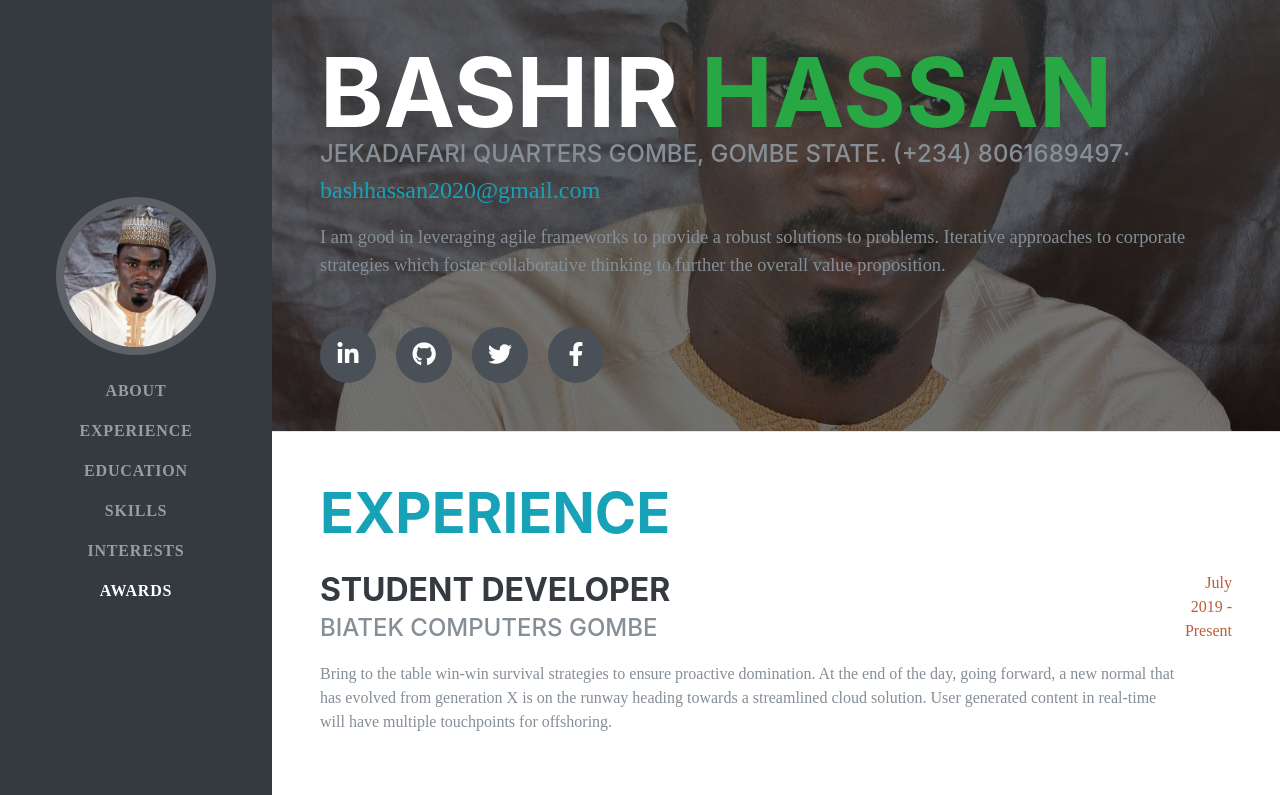
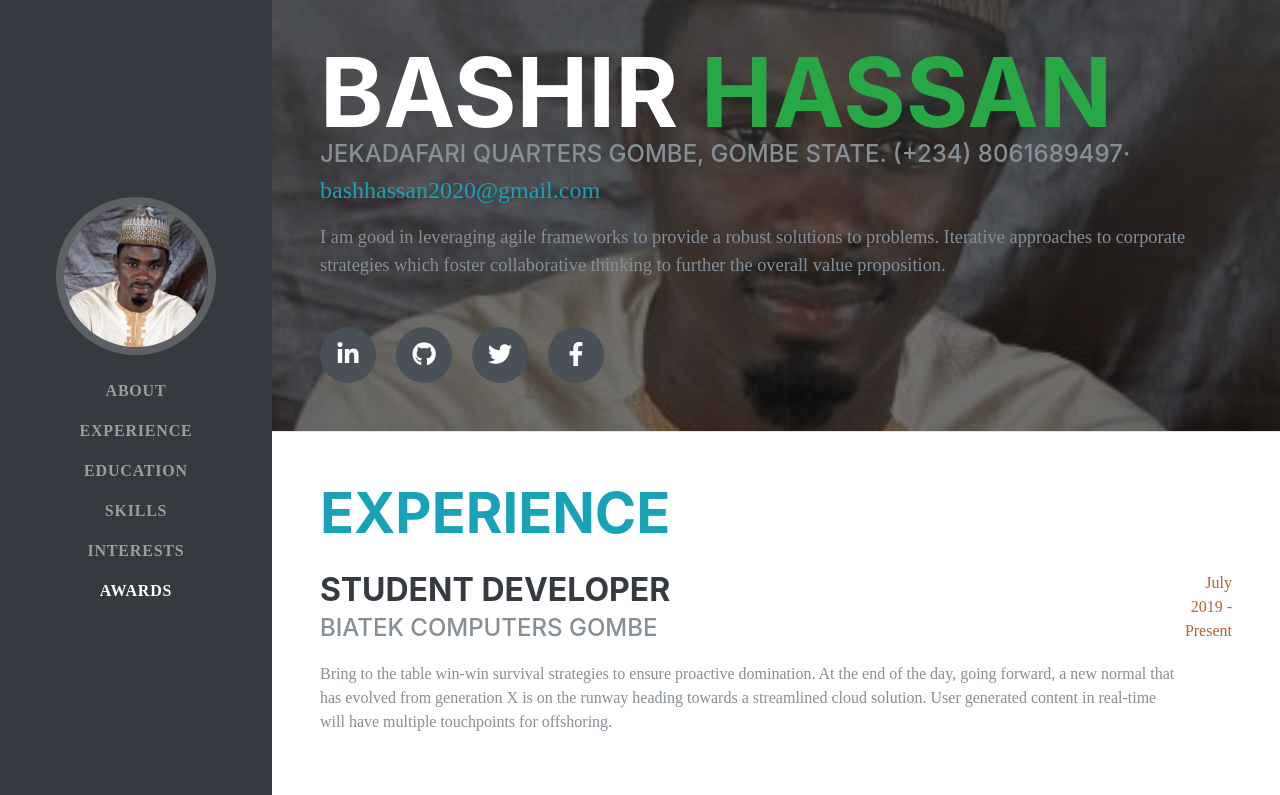
Before and after one commit to BashirHassan/portfolio, a plain HTML site: page index.html in a window 1280 px wide. Shown: the top 795 px of the page. Drawn offline with Linux system fonts and the light colour scheme; a web font is replaced by a local one.

Commit message:
Update index.html

```diff
--- a/index.html
+++ b/index.html
@@ -24,7 +24,7 @@
      #about{
       padding-top: 7rem;
       /* padding-bottom: calc(10rem - 72px); */
-      background: linear-gradient(to bottom,rgba(55, 56, 55, 0.7) 0,rgba(19, 18, 15, 0.6) 100%),url(img/cover.jpg);
+      background: linear-gradient(to bottom,rgba(55, 56, 55, 0.7) 0,rgba(19, 18, 15, 0.6) 100%),url(img/profile.jpg);
       padding-bottom: 4rem;
       background-position: center;
       background-repeat: no-repeat;
```
